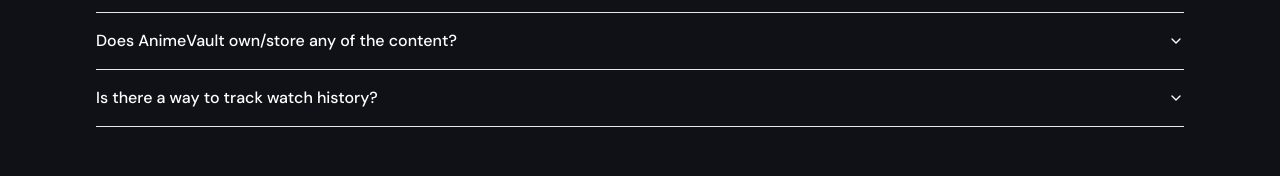
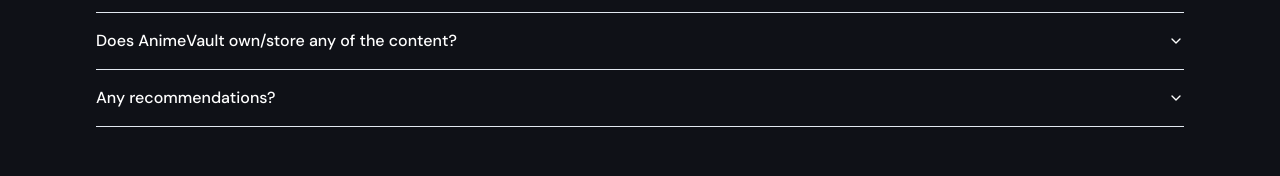
Before and after one commit to sterlyn-t/anime-vault, a Next.js app: page /faq in a window 1280 px wide. Shown: the part 204-380 px from the top of the page. Built offline with nearby package versions, Linux system fonts and the light colour scheme.

Commit message:
Chore: update FAQ

```diff
--- /dev/null
+++ b/app/anime/[slug]/WatchLaterButton.tsx
@@ -0,0 +1,15 @@
+"use client";
+import { Button } from "@/components/ui/button";
+import { Plus } from "lucide-react";
+import React from "react";
+
+const WatchLaterButton = () => {
+  return (
+    <Button variant="secondary">
+      <Plus className="w-4 h-4 mr-2" />
+      Watch later
+    </Button>
+  );
+};
+
+export default WatchLaterButton;
--- a/app/anime/[slug]/page.tsx
+++ b/app/anime/[slug]/page.tsx
@@ -35,7 +35,7 @@
   const title = anilist?.title.english ?? consumet.title;
 
   return (
-    <div className="p-8 flex flex-col gap-8 lg:container">
+    <main className="p-8 flex flex-col gap-8 lg:container">
       <AspectRatio ratio={16 / 5} className="relative min-h-[125px]">
         <Image
           src={data?.bannerImage ? data.bannerImage : "/placeholder.svg"}
@@ -52,6 +52,7 @@
               alt={data?.title.english || data?.title.userPreferred}
               width={140}
               height={140}
+              sizes="(max-width: 768px) 100vw, (max-width: 1200px) 50vw, 33vw"
               className="rounded-md aspect-[7/8] object-cover"
               priority
             />
@@ -67,7 +68,7 @@
                   </Badge>
                 ))}
               </div>
-              <div className="mt-12">
+              <div className="mt-12 gap-4 flex flex-row">
                 <Link href={`/anime/${params.slug}/1`}>
                   <Button>
                     <Play className="mr-2 h-4 w-4" />
@@ -121,7 +122,7 @@
           <ScrollBar orientation="horizontal" />
         </ScrollArea>
       </div>
-    </div>
+    </main>
   );
 };
 
--- a/app/faq/page.tsx
+++ b/app/faq/page.tsx
@@ -22,8 +22,9 @@
       "Nope, AnimeVault simply connects to servers such as gogoanime to provide epsiode streams.",
   },
   {
-    question: "Is there a way to track watch history?",
-    answer: "Not right now but it is in the works!",
+    question: "Any recommendations?",
+    answer:
+      "Try searching One Piece, Naruto, Attack on Titan or Fullmetal Alchemist.",
   },
 ];
 
--- a/app/layout.tsx
+++ b/app/layout.tsx
@@ -23,8 +23,8 @@
     <html lang="en">
       <body className={`${dmSans.className} bg-[#0F1117]`}>
         <main className="max-w-7xl mx-auto bg-[#0F1117]">
+          <Toaster />
           <Navbar />
-          <Toaster />
           {children}
           <Footer />
         </main>
```
